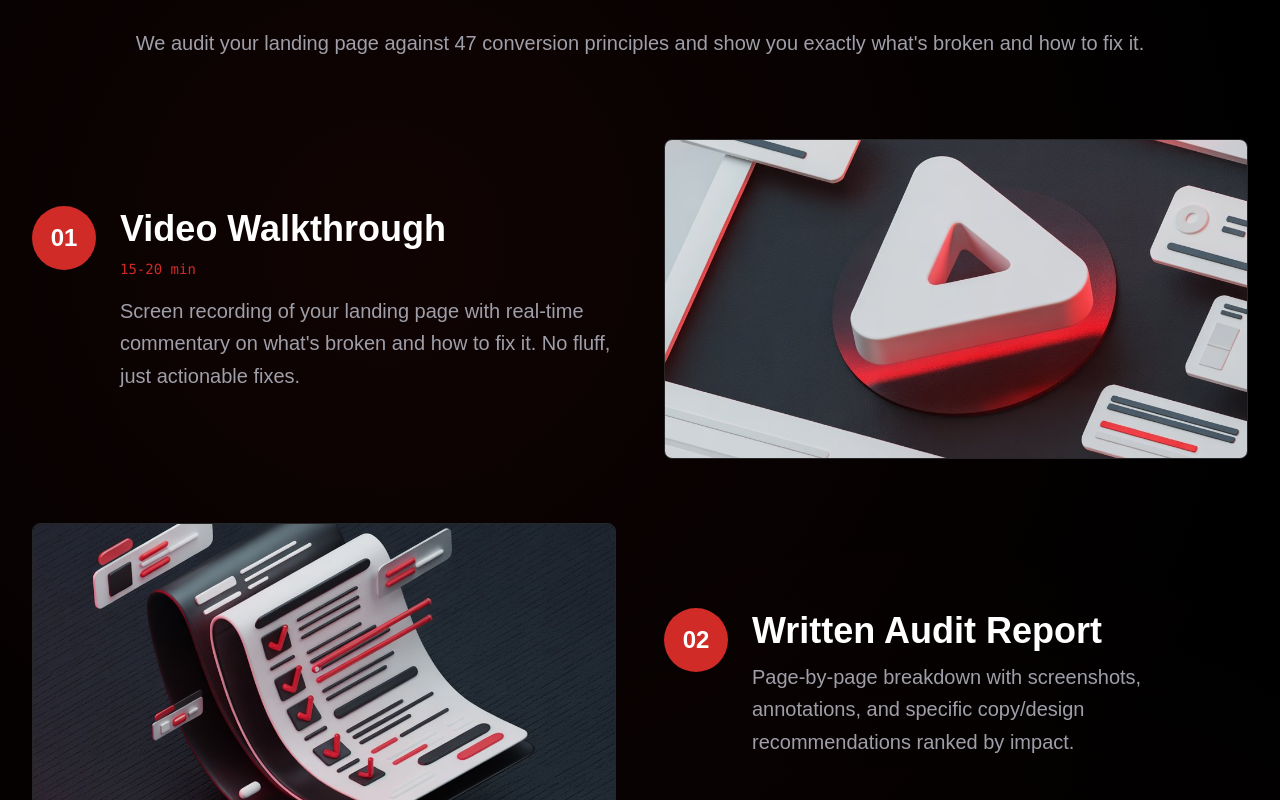
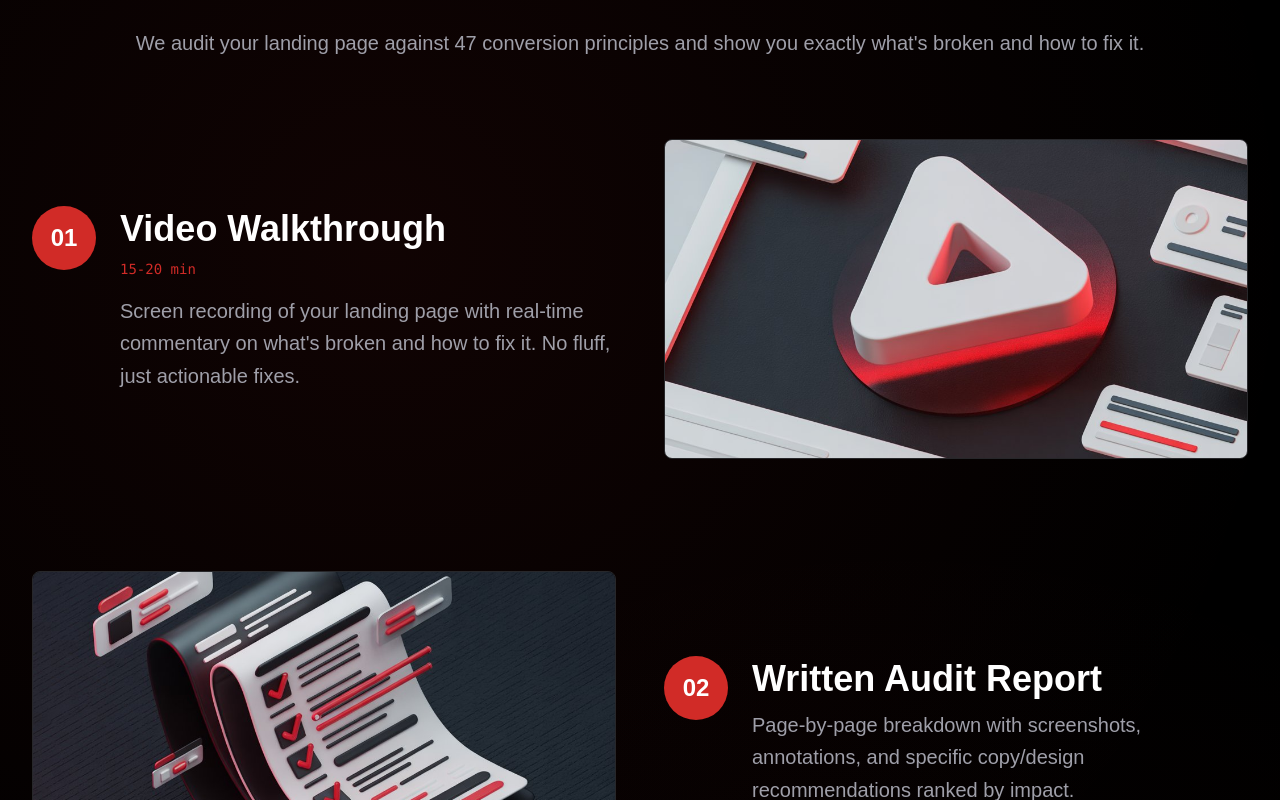
Before and after one commit to FahadBinQaiser/Sensiya, a React (Vite) app: page / in a window 1280 px wide. Shown: the part 1740-2540 px from the top of the page. Built offline with nearby package versions, Linux system fonts and the light colour scheme; a web font is replaced by a local one.

Commit message:
Padding between boxes aligned with responsiveness

```diff
--- a/src/components/Solution/Solution.jsx
+++ b/src/components/Solution/Solution.jsx
@@ -52,7 +52,7 @@ export default function Solution() {
           </p>
         </div>
 
-        <div className="space-y-16 mb-32">
+        <div className="space-y-16 sm:space-y-24 lg:space-y-28">
           {deliverables.map((item, index) => (
             <div
               key={index}
```
